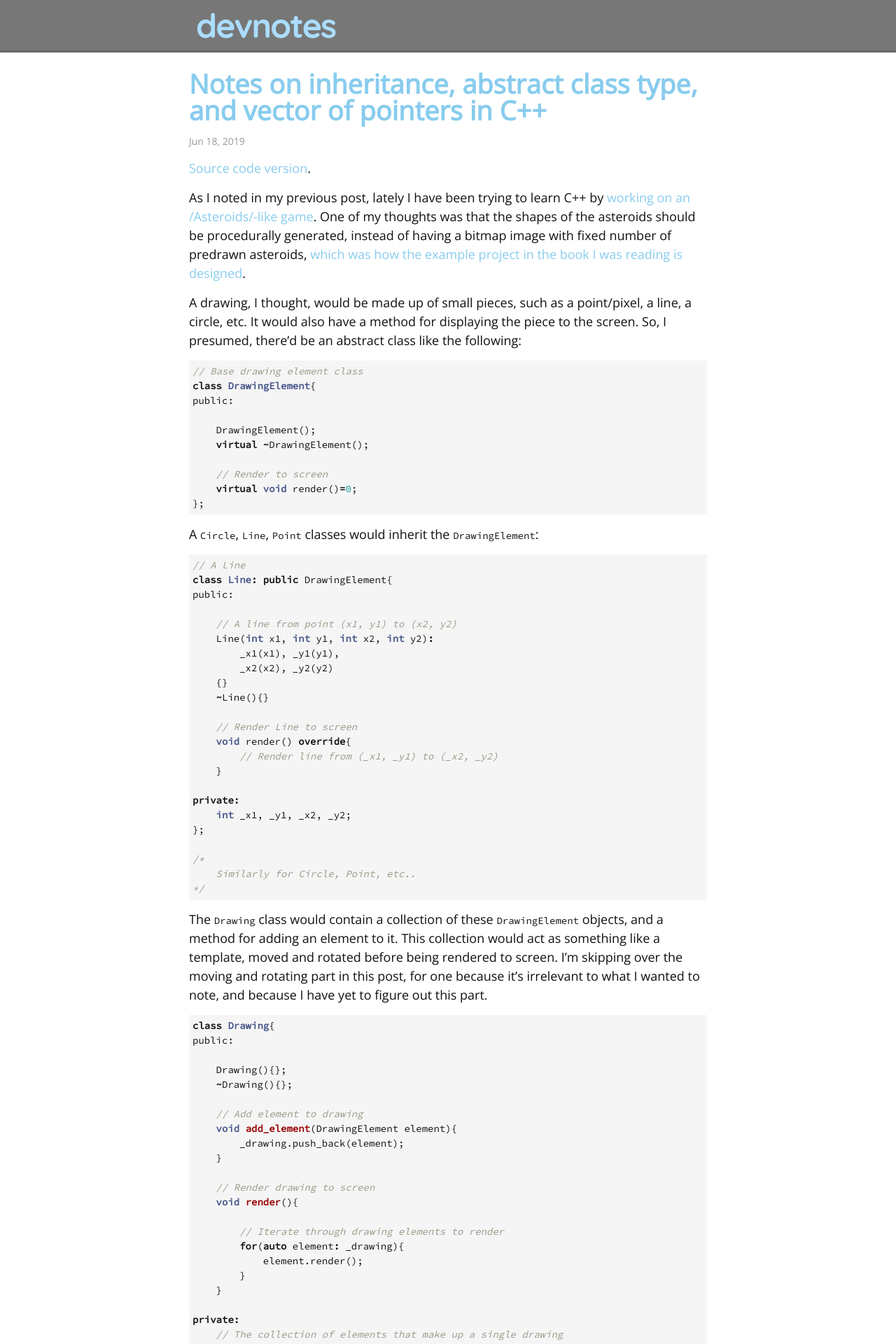
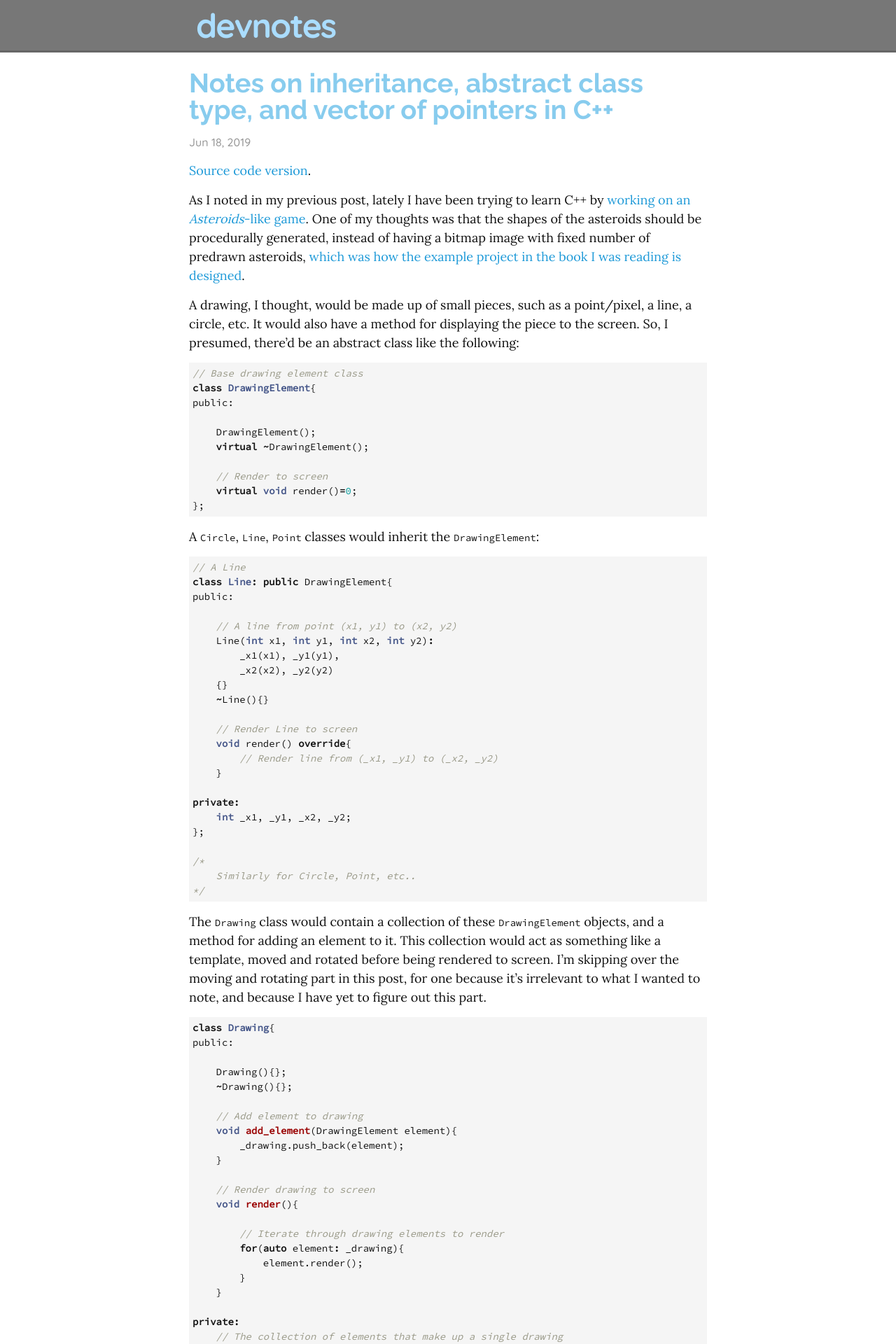
Before and after one commit to liamst19/liamst19.github.io, a Jekyll site: the page built from _posts/2019-06-18-unique-pointers.md, in a window 1280 px wide. Shown: the top 1920 px of the page at 70% size. Built offline with Jekyll 4.4.1, drawn with Linux system fonts in a browser that asks for light colours.

Commit message:
Stylesheet edit

```diff
--- a/_posts/2019-06-18-unique-pointers.md
+++ b/_posts/2019-06-18-unique-pointers.md
@@ -8,7 +8,7 @@ categories: C++
 [Source code version](https://github.com/liamst19/notes-ptr-vector/blob/master/ptr-notes.cpp).
 
 
-As I noted in my previous post, lately I have been trying to learn C++ by [working on an /Asteroids/-like game](https://github.com/liamst19/asteroids-study). One of my thoughts was that the shapes of the asteroids should be procedurally generated, instead of having a bitmap image with fixed number of predrawn asteroids, [which was how the example project in the book I was reading is designed](https://github.com/gameprogcpp/code/tree/master/Chapter03).
+As I noted in my previous post, lately I have been trying to learn C++ by [working on an *Asteroids*-like game](https://github.com/liamst19/asteroids-study). One of my thoughts was that the shapes of the asteroids should be procedurally generated, instead of having a bitmap image with fixed number of predrawn asteroids, [which was how the example project in the book I was reading is designed](https://github.com/gameprogcpp/code/tree/master/Chapter03).
 
 A drawing, I thought, would be made up of small pieces, such as a point/pixel, a line, a circle, etc. It would also have a method for displaying the piece to the screen. So, I presumed, there'd be an abstract class like the following:
 
--- a/_sass/devnotes.scss
+++ b/_sass/devnotes.scss
@@ -1,20 +1,4 @@
 @charset "utf-8";
-
-// Font for title
-@import url('https://fonts.googleapis.com/css?family=Open+Sans|Source+Code+Pro|Quicksand:700&display=swap');
-
-$base-font-family: "Open Sans";
-$title-font-family: "Quicksand";
-$code-font-family: "Source Code Pro";
-
-$base-font-size:   18px !default;
-$base-font-weight: 400 !default;
-$small-font-size:  $base-font-size * 0.875 !default;
-$base-line-height: 1.5 !default;
-
-$code-font-size:   14px !default;
-$code-font-weight: 400 !default;
-$code-line-height: 1.5 !default;
 
 $spacing-unit:     30px !default;
 
@@ -48,11 +32,8 @@ $on-laptop:        800px !default;
   }
 }
 
-@mixin relative-font-size($ratio) {
-  font-size: $base-font-size * $ratio;
-}
-
 @import
+"devnotes/font",
 "devnotes/base",
 "devnotes/layout",
 "devnotes/syntax-highlighting";
--- a/_sass/devnotes/_base.scss
+++ b/_sass/devnotes/_base.scss
@@ -28,18 +28,25 @@ ul, ol, dl, figure,
 /** Basic styling
  */
 body {
-    font: $base-font-weight #{$base-font-size}/#{$base-line-height} $base-font-family;
-    margin: 0;
-    color: $text-color;
-    background-color: $background-color;
-    -webkit-text-size-adjust: 100%;
+
+    font-weight:    $base-font-weight;
+    font-size:      $base-font-size;// #{$base-font-size}/#{$base-line-height};
+    font-family:    $base-font-family;
+    letter-spacing: $base-letter-spacing;
+    line-height: $base-line-height;
+
+   -webkit-text-size-adjust: 100%;
     -webkit-font-feature-settings: "kern" 1;
     -moz-font-feature-settings:    "kern" 1;
     -o-font-feature-settings:      "kern" 1;
     font-feature-settings:         "kern" 1;
     font-kerning:   normal;
-    display:        flex;
+
     min-height:     100vh;
+    margin: 0;
+    color: $text-color;
+    background-color: $background-color;
+     display:        flex;
     flex-direction: column;
 }
 
@@ -74,7 +81,7 @@ main {
  * Links
  */
 a {
-    color: $brand-color2;
+    color: darken($brand-color2, 25%);
     text-decoration: none;
 
     &:visited {
@@ -103,18 +110,39 @@ a {
  */
 pre, code{
     font: $code-font-weight #{$code-font-size}/#{$code-line-height} $code-font-family, monospace;
-    overflow: scroll;
+    overflow: auto;
 }
 
 pre{
     padding: 5px;
 }
 
+/** Headers
+ */
+h1, h2, h3, h4, h5, h6{
+    color: #333333;
+    font-family: $header-font-family;
+    font-weight: $header-font-weight;
+}
+
 h1{
-    font: 38px $base-font-family;
-    font-weight: bold;
+    color: $brand-color2;
+    font-size: 38px;
     line-height: 1;
-    color: $brand-color2;
+}
+
+/** Site Title
+ */
+
+.site-title,
+.site-title:hover,
+.site-title:visited{
+    font-family: $title-font-family, sans-serif;
+    font-size: 48px;
+    font-weight: $title-font-weight;
+    text-decoration: none;
+    letter-spacing: -0.04em;
+    color: $brand-color;
 }
 
 /**
@@ -136,3 +164,40 @@ h1{
         padding-top: 0px;
     }
 }
+
+/** Posts
+ */
+
+.post-list{
+    list-style-type: none;
+    margin: 0;
+    padding-left: 10px;
+}
+
+.post-list li{
+    margin-bottom: 10px;
+}
+
+.post-meta{
+    font-size: 16px;
+    font-family: $title-font-family;
+    font-weight: 400;
+    color: #999999;
+}
+
+.post-list h3{
+//    font-family: $title-font-family;
+    font-size: 22px;
+    line-height: 1;
+    padding: 0;
+    margin: 0;
+}
+
+.post-link{
+    color: $brand-color2;
+    text-decoration: none;
+}
+
+.post-link:hover{
+    text-decoration: underline;
+}
--- /dev/null
+++ b/_sass/devnotes/_font.scss
@@ -0,0 +1,27 @@
+
+// Download web fonts
+@import url('https://fonts.googleapis.com/css?family=Lora|Raleway:700|Source+Code+Pro|Quicksand:500|Quicksand:700&display=swap');
+
+$base-font-family: "Lora";
+
+$base-font-size:   18px !default;
+$base-font-weight: 500 !default;
+$base-line-height: 1.5 !default;
+$base-letter-spacing: 0;
+
+$small-font-size:  $base-font-size * 0.875 !default;
+
+$title-font-family: "Quicksand";
+$title-font-weight: 700;
+
+$header-font-family: "Raleway";
+$header-font-weight: 700;
+
+$code-font-family: "Source Code Pro";
+$code-font-size:   14px !default;
+$code-font-weight: 400 !default;
+$code-line-height: 1.5 !default;
+
+@mixin relative-font-size($ratio) {
+  font-size: $base-font-size * $ratio;
+}
--- a/_sass/devnotes/_layout.scss
+++ b/_sass/devnotes/_layout.scss
@@ -5,16 +5,9 @@
     border-bottom: 3px solid #666666;
     margin-bottom: 25px;
     padding-left: 20px;
-}
-
-.site-title,
-.site-title:hover,
-.site-title:visited{
-    font-family: $title-font-family, sans-serif;
-    font-size: 48px;
-    text-decoration: none;
-    letter-spacing: -0.04em;
-    color: $brand-color;
+    @include media-query($on-palm){
+        padding-left: 0;
+    }
 }
 
 /**
@@ -114,35 +107,3 @@
         font-size: 72px;
     }
 }
-
-.post-list{
-    list-style-type: none;
-    margin: 0;
-    padding-left: 10px;
-}
-
-.post-list li{
-    margin-bottom: 10px;
-}
-
-.post-meta{
-    font-size: 14px;
-    color: #999999;
-}
-
-.post-list h3{
-//    font-family: $title-font-family;
-    font-size: 22px;
-    line-height: 1;
-    padding: 0;
-    margin: 0;
-}
-
-.post-link{
-    color: $brand-color2;
-    text-decoration: none;
-}
-
-.post-link:hover{
-    text-decoration: underline;
-}
```
